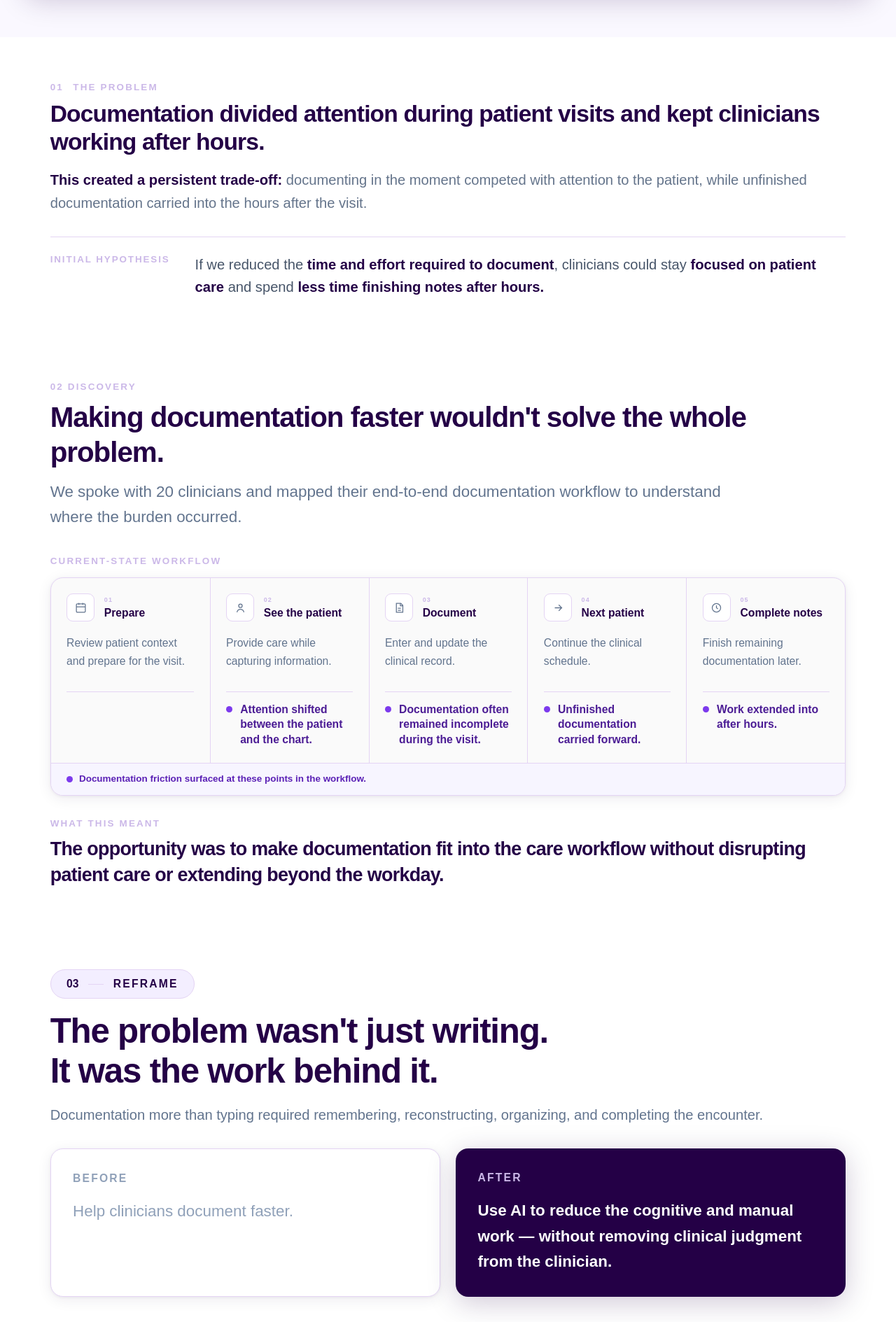
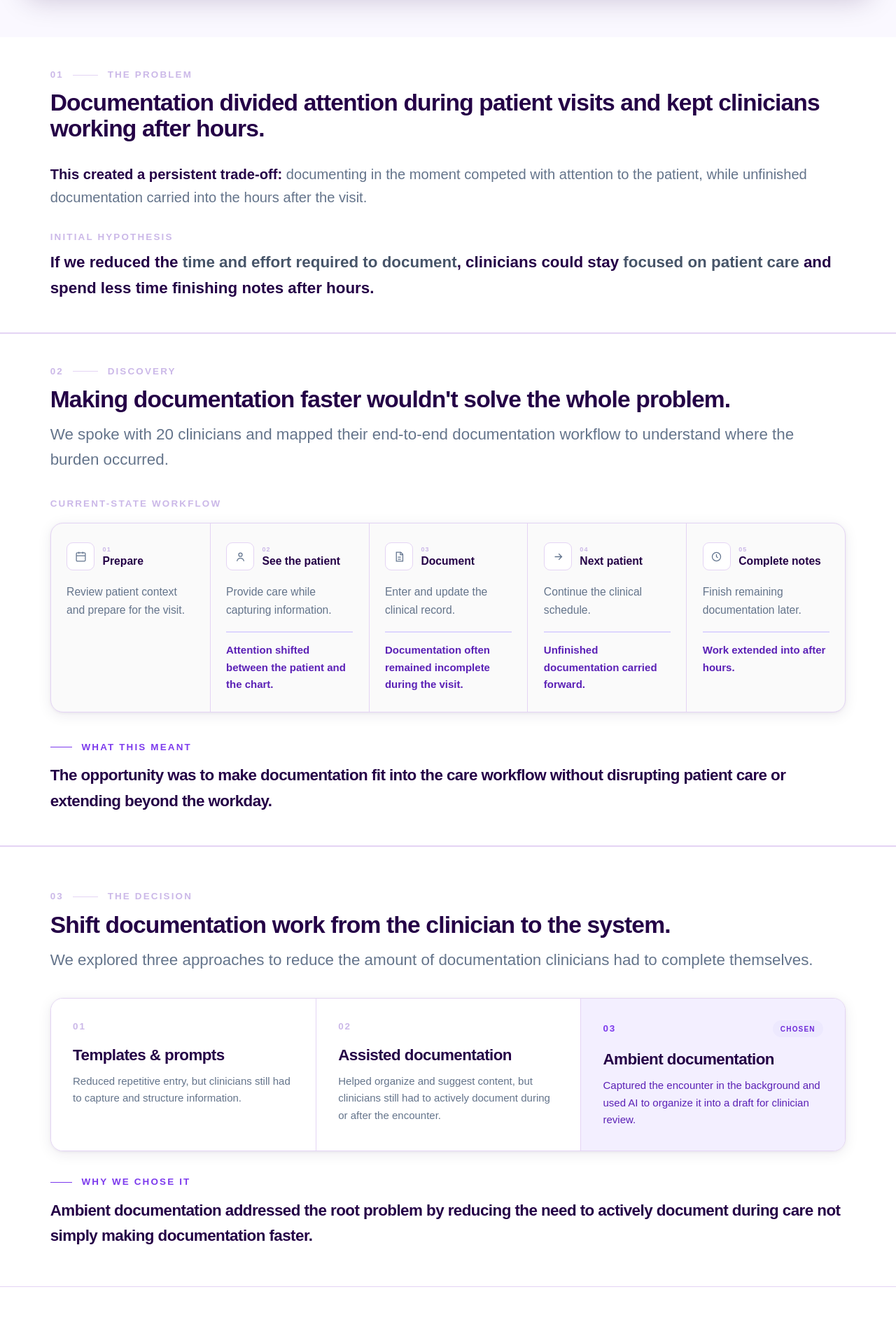
Before and after one commit to tathedrachana1403/portfolio, a Next.js app: page /work/ambient-notes in a window 1280 px wide. Shown: the part 1460-3349 px from the top of the page at 70% size. Built offline with nearby package versions, Linux system fonts and the light colour scheme.

Commit message:
desicion

```diff
--- a/app/page.tsx
+++ b/app/page.tsx
@@ -326,7 +326,7 @@ export default function Home() {
   </h2>
 </ScrollReveal>
 
-            <div className="grid grid-cols-1 md:grid-cols-3 items-stretch" style={{ borderTop: "2px solid #5b21b6", borderLeft: "1px solid #d8b4fe" }}>
+            <div className="grid grid-cols-1 md:grid-cols-5 items-stretch" style={{ borderTop: "2px solid #5b21b6", borderLeft: "1px solid #d8b4fe" }}>
               {leadership.map((item, i) => (
                 <ScrollReveal key={item.title} delay={i * 0.08} className="flex">
                   <div className="flex flex-col p-7 w-full" style={{ borderRight: "1px solid #d8b4fe", borderBottom: "1px solid #d8b4fe" }}>
--- a/app/work/ambient-notes/page.tsx
+++ b/app/work/ambient-notes/page.tsx
@@ -207,16 +207,33 @@ export default function AmbientNotes() {
           </div>
         </div>
 
-        {/* ── 01 THE PROBLEM ── */}
-<Section className="pt-14 pb-12">
-  {/* Section label */}
-  <div className="flex items-center gap-3 mb-2">
+       {/* ============================================================
+    01 — THE PROBLEM
+============================================================ */}
+<section
+  className="w-full"
+  style={{
+    backgroundColor: "#FFFFFF",
+    borderBottom: `1px solid ${BORDER}`,
+  }}
+>
+  <Section className="pt-10 pb-10">
+
+    {/* Chapter Header */}
+    <div className="mb-7">
+
+      <div className="flex items-center gap-3 mb-3">
         <span
           className="text-xs font-bold tracking-[0.16em] uppercase"
           style={{ color: MUTED }}
         >
           01
         </span>
+
+        <span
+          className="h-px w-8"
+          style={{ backgroundColor: BORDER }}
+        />
 
         <span
           className="text-xs font-bold tracking-[0.16em] uppercase"
@@ -226,100 +243,143 @@ export default function AmbientNotes() {
         </span>
       </div>
 
-  {/* Problem statement */}
-  <div className="mb-7">
       <h2
-      className="text-2xl md:text-3xl font-bold leading-[1.2] tracking-tight mb-4"
+        className="text-3xl md:text-3xl font-bold tracking-tight leading-[1.08]"
         style={{ color: DARK }}
       >
         Documentation divided attention during patient visits and kept
         clinicians working after hours.
       </h2>
 
+    </div>
+
+
+    {/* Problem statement */}
     <p
       className="text-base md:text-lg leading-relaxed max-w-5xl"
-      style={{ color: "#64748b" }}
+      style={{ color: "#64748B" }}
     >
-      <strong style={{ color: DARK }}>
+      <span
+        className="font-semibold"
+        style={{ color: DARK }}
+      >
         This created a persistent trade-off:
-      </strong>{" "}
+      </span>{" "}
       documenting in the moment competed with attention to the patient,
       while unfinished documentation carried into the hours after the visit.
     </p>
-  </div>
+
 
     {/* Initial hypothesis */}
-  <div
-    className="grid md:grid-cols-[180px_1fr] gap-6 pt-5"
-    style={{ borderTop: `1px solid ${BORDER}` }}
-  >
+    <div className="mt-7">
+
       <p
-      className="text-xs font-bold tracking-[0.14em] uppercase"
+        className="text-xs font-bold tracking-[0.16em] uppercase mb-2"
         style={{ color: MUTED }}
       >
         Initial hypothesis
       </p>
 
       <p
-      className="text-base md:text-lg font-medium leading-relaxed max-w-4xl"
-      style={{ color: "#475569" }}
+        className="text-lg md:text-xl font-semibold leading-relaxed"
+        style={{ color: DARK }}
       >
         If we reduced the{" "}
-      <strong style={{ color: DARK }}>
+        <span style={{ color: "#475569" }}>
           time and effort required to document
-      </strong>
+        </span>
         , clinicians could stay{" "}
-      <strong style={{ color: DARK }}>
+        <span style={{ color: "#475569" }}>
           focused on patient care
-      </strong>{" "}
-      and spend{" "}
-      <strong style={{ color: DARK }}>
-        less time finishing notes after hours.
-      </strong>
+        </span>{" "}
+        and spend less time finishing notes after hours.
       </p>
+
     </div>
+
   </Section>
+</section>
 
 
-        {/* ── 02 DISCOVERY ── white */}
-<Section className="pt-14 pb-12">
+{/* ============================================================
+    DIVIDER
+============================================================ */}
+<div
+  className="w-full"
+  style={{
+    height: "1px",
+    backgroundColor: BORDER,
+  }}
+/>
 
-  {/* Chapter heading */}
-  <div className="mb-7">
-    <p
-      className="text-xs font-bold tracking-[0.16em] uppercase mb-2"
+
+{/* ============================================================
+    02 — DISCOVERY
+============================================================ */}
+<section
+  className="w-full"
+  style={{
+    backgroundColor: "#FFFFFF",
+    borderBottom: `1px solid ${BORDER}`,
+  }}
+>
+  <Section className="pt-10 pb-10">
+
+    {/* Chapter Header */}
+    <div className="mb-8">
+
+      <div className="flex items-center gap-3 mb-3">
+        <span
+          className="text-xs font-bold tracking-[0.16em] uppercase"
           style={{ color: MUTED }}
         >
-      02 Discovery
-    </p>
+          02
+        </span>
+
+        <span
+          className="h-px w-8"
+          style={{ backgroundColor: BORDER }}
+        />
+
+        <span
+          className="text-xs font-bold tracking-[0.16em] uppercase"
+          style={{ color: MUTED }}
+        >
+          Discovery
+        </span>
+      </div>
 
       <h2
-      className="text-3xl md:text-4xl font-bold tracking-tight leading-tight max-w-4xl"
+        className="text-3xl md:text-3xl font-bold tracking-tight leading-[1.08]"
         style={{ color: DARK }}
       >
         Making documentation faster wouldn't solve the whole problem.
       </h2>
 
       <p
-      className="text-lg md:text-xl text-slate-500 leading-relaxed max-w-4xl mt-3"
+        className="text-lg md:text-xl leading-relaxed mt-3"
+        style={{ color: "#64748B" }}
       >
         We spoke with 20 clinicians and mapped their end-to-end documentation
         workflow to understand where the burden occurred.
       </p>
+
     </div>
 
-  {/* ── CURRENT-STATE WORKFLOW ── */}
+
+    {/* Current-state workflow */}
     <div className="mt-8">
 
       <p
-      className="text-xs font-bold tracking-[0.16em] uppercase mb-3"
+        className="text-xs font-bold tracking-[0.16em] uppercase mb-4"
         style={{ color: MUTED }}
       >
         Current-state workflow
       </p>
 
+
       <div
-      className="rounded-2xl overflow-hidden"
+        className="w-full rounded-2xl overflow-hidden"
         style={{
           backgroundColor: "#FAFAFA",
           border: `1px solid ${BORDER}`,
@@ -327,7 +387,6 @@ export default function AmbientNotes() {
         }}
       >
 
-      {/* Workflow */}
         <div className="grid grid-cols-1 md:grid-cols-5">
 
           {[
@@ -370,7 +429,7 @@ export default function AmbientNotes() {
 
             <div
               key={step.n}
-            className={`relative px-5 py-5 ${
+              className={`px-5 py-6 ${
                 index !== 0 ? "md:border-l" : ""
               }`}
               style={{
@@ -379,13 +438,13 @@ export default function AmbientNotes() {
             >
 
               {/* Step header */}
-            <div className="flex items-center gap-3 mb-4">
+              <div className="flex items-center gap-2.5 mb-4">
 
                 {/* Icon */}
                 <div
                   className="w-9 h-9 shrink-0 rounded-lg flex items-center justify-center"
                   style={{
-                  backgroundColor: "white",
+                    backgroundColor: "#FFFFFF",
                     border: `1px solid ${BORDER}`,
                   }}
                 >
@@ -466,10 +525,11 @@ export default function AmbientNotes() {
 
                 </div>
 
+
                 {/* Number + title */}
                 <div>
                   <p
-                  className="text-[9px] font-bold tracking-[0.12em] uppercase mb-0.5"
+                    className="text-[9px] font-bold tracking-[0.12em] uppercase"
                     style={{ color: MUTED }}
                   >
                     {step.n}
@@ -485,40 +545,34 @@ export default function AmbientNotes() {
 
               </div>
 
+
               {/* Description */}
               <p
-              className="text-sm leading-relaxed text-slate-500"
-              style={{ minHeight: "64px" }}
+                className="text-sm leading-relaxed min-h-[48px]"
+                style={{ color: "#64748B" }}
               >
                 {step.body}
               </p>
 
-            {/* Workflow friction */}
+
+              {/* Pain point */}
+              {step.pain && (
                 <div
                   className="mt-4 pt-3"
                   style={{
-                borderTop: `1px solid ${BORDER}`,
-                minHeight: "72px",
+                    borderTop: "2px solid #DDD6FE",
                   }}
                 >
-              {step.pain && (
-                <div className="flex items-start gap-2.5">
-
-                  <span
-                    className="mt-1.5 w-2 h-2 shrink-0 rounded-full"
-                    style={{ backgroundColor: "#7C3AED" }}
-                  />
 
                   <p
-                    className="text-sm leading-snug font-semibold"
-                    style={{ color: "#4C1D95" }}
+                    className="text-sm md:text-[15px] font-semibold leading-relaxed"
+                    style={{ color: "#5B21B6" }}
                   >
                     {step.pain}
                   </p>
 
                 </div>
               )}
-            </div>
 
             </div>
 
@@ -526,42 +580,41 @@ export default function AmbientNotes() {
 
         </div>
 
-      {/* Legend */}
-      <div
-        className="px-5 py-3 flex items-center gap-2"
-        style={{
-          backgroundColor: "#F7F5FF",
-          borderTop: `1px solid ${BORDER}`,
-        }}
+      </div>
+
+
+      {/* Workflow takeaway */}
+      <p
+        className="text-sm font-semibold mt-4"
+        style={{ color: "#64748B" }}
       >
+
+      </p>
+
+    </div>
+
+
+    {/* What this meant */}
+    <div className="mt-9">
+
+      <div className="flex items-center gap-3 mb-3">
+
         <span
-          className="w-2 h-2 rounded-full shrink-0"
+          className="h-px w-7"
           style={{ backgroundColor: "#7C3AED" }}
         />
 
         <p
-          className="text-xs font-semibold"
-          style={{ color: "#5B21B6" }}
-        >
-          Documentation friction surfaced at these points in the workflow.
-        </p>
-      </div>
-
-    </div>
-  </div>
-
-  {/* ── SYNTHESIS ── */}
-  <div className="mt-7">
-
-    <p
-      className="text-xs font-bold tracking-[0.16em] uppercase mb-2"
-      style={{ color: MUTED }}
+          className="text-xs font-bold tracking-[0.16em] uppercase"
+          style={{ color: "#7C3AED" }}
         >
           What this meant
         </p>
 
+      </div>
+
       <p
-      className="text-xl md:text-2xl font-bold tracking-tight leading-snug max-w-5xl"
+        className="text-lg md:text-xl font-bold tracking-tight leading-relaxed"
         style={{ color: DARK }}
       >
         The opportunity was to make documentation fit into the care workflow
@@ -571,67 +624,194 @@ export default function AmbientNotes() {
     </div>
 
   </Section>
+</section>
 
-        {/* ── 03 REFRAME ── white */}
+        {/* ── 03 THE DECISION ── */}
+<section
+  className="w-full"
+  style={{
+    backgroundColor: "#F8FAFC",
+    borderTop: `1px solid ${BORDER}`,
+    borderBottom: `1px solid ${BORDER}`,
+  }}
+>
   <Section className="pt-14 pb-12">
-          <ChapterHeader
-            number="03" label="Reframe"
-            heading="The problem wasn't just writing. It was the work behind it."
-            sub="Documentation more than typing required remembering, reconstructing, organizing, and completing the encounter."
+
+    {/* ── CHAPTER HEADER ── */}
+    <div className="mb-8">
+
+      <div className="flex items-center gap-3 mb-3">
+        <span
+          className="text-xs font-bold tracking-[0.16em] uppercase"
+          style={{ color: MUTED }}
+        >
+          03
+        </span>
+
+        <span
+          className="h-px w-8"
+          style={{ backgroundColor: BORDER }}
         />
-          <div className="grid md:grid-cols-2 gap-5 mb-7">
+
+        <span
+          className="text-xs font-bold tracking-[0.16em] uppercase"
+          style={{ color: MUTED }}
+        >
+          The Decision
+        </span>
+      </div>
+
+      <h2
+        className="text-3xl md:text-3xl font-bold tracking-tight leading-[1.08]"
+        style={{ color: DARK }}
+      >
+        Shift documentation work from the clinician to the system.
+      </h2>
+
+      <p
+        className="text-lg md:text-xl leading-relaxed mt-3"
+        style={{ color: "#64748B" }}
+      >
+        We explored three approaches to reduce the amount of documentation
+        clinicians had to complete themselves.
+      </p>
+
+    </div>
+
+
+    {/* ── THREE APPROACHES ── */}
     <div
-              className="bg-white rounded-2xl p-7"
-              style={{ border: `1px solid ${BORDER}`, boxShadow: CARD_SHADOW }}
+      className="w-full rounded-2xl overflow-hidden"
+      style={{
+        backgroundColor: "#FFFFFF",
+        border: `1px solid ${BORDER}`,
+        boxShadow: CARD_SHADOW,
+      }}
     >
-              <p className="text-sm font-bold tracking-[0.14em] uppercase mb-4 text-slate-400">Before</p>
-              <p className="text-xl text-slate-400 leading-relaxed font-medium">Help clinicians document faster.</p>
+
+      <div className="grid grid-cols-1 md:grid-cols-3">
+
+        {[
+          {
+            n: "01",
+            title: "Templates & prompts",
+            body:
+              "Reduced repetitive entry, but clinicians still had to capture and structure information.",
+            chosen: false,
+          },
+          {
+            n: "02",
+            title: "Assisted documentation",
+            body:
+              "Helped organize and suggest content, but clinicians still had to actively document during or after the encounter.",
+            chosen: false,
+          },
+          {
+            n: "03",
+            title: "Ambient documentation",
+            body:
+              "Captured the encounter in the background and used AI to organize it into a draft for clinician review.",
+            chosen: true,
+          },
+        ].map((option, index) => (
+
+          <div
+            key={option.n}
+            className={`relative px-6 py-6 md:px-7 md:py-7 ${
+              index !== 0 ? "md:border-l" : ""
+            }`}
+            style={{
+              borderColor: BORDER,
+              backgroundColor: option.chosen ? "#F3EFFF" : "#FFFFFF",
+            }}
+          >
+
+            {/* Number + chosen */}
+            <div className="flex items-center justify-between mb-4">
+
+              <p
+                className="text-xs font-bold tracking-[0.14em] uppercase"
+                style={{
+                  color: option.chosen ? "#7C3AED" : MUTED,
+                }}
+              >
+                {option.n}
+              </p>
+
+              {option.chosen && (
+                <span
+                  className="text-[10px] font-bold tracking-[0.12em] uppercase px-2.5 py-1 rounded-full"
+                  style={{
+                    color: "#6D28D9",
+                    backgroundColor: "#EDE9FE",
+                  }}
+                >
+                  Chosen
+                </span>
+              )}
+
             </div>
-            <div className="rounded-2xl p-7" style={{ backgroundColor: DARK, boxShadow: DARK_SHADOW }}>
-              <p className="text-sm font-bold tracking-[0.14em] uppercase mb-4" style={{ color: MUTED }}>After</p>
-              <p className="text-xl font-semibold leading-relaxed text-white">
-                Use AI to reduce the cognitive and manual work — without removing clinical judgment from the clinician.
+
+
+            {/* Title */}
+            <h3
+              className="text-lg md:text-xl font-bold tracking-tight leading-tight mb-2.5"
+              style={{ color: DARK }}
+            >
+              {option.title}
+            </h3>
+
+
+            {/* Description */}
+            <p
+              className="text-sm md:text-[15px] leading-relaxed"
+              style={{
+                color: option.chosen ? "#5B21B6" : "#64748B",
+              }}
+            >
+              {option.body}
             </p>
+
           </div>
+
+        ))}
+
       </div>
-          <p className="text-base text-slate-500 leading-relaxed">
-            This reframed Ambient Notes from an{" "}
-            <strong style={{ color: DARK }}>AI note generator</strong> into an{" "}
-            <strong style={{ color: DARK }}>AI-assisted documentation workflow</strong> a
-            meaningful difference for how we designed accountability and control into every state.
+
+    </div>
+
+
+    {/* ── WHY THIS DIRECTION ── */}
+    <div className="mt-8">
+
+      <div className="flex items-center gap-3 mb-3">
+
+        <span
+          className="h-px w-7"
+          style={{ backgroundColor: "#7C3AED" }}
+        />
+
+        <p
+          className="text-xs font-bold tracking-[0.16em] uppercase"
+          style={{ color: "#7C3AED" }}
+        >
+        Why we chose it
         </p>
+
+      </div>
+
+      <p
+        className="text-lg md:text-xl font-bold tracking-tight leading-relaxed"
+        style={{ color: DARK }}
+      >
+        Ambient documentation addressed the root problem by reducing the need
+        to actively document during care not simply making documentation faster.
+      </p>
+
+    </div>
+
   </Section>
-
-        {/* ── 04 Define - Design Principles ── lavender */}
-        <Section alt className="pt-14 pb-12">
-          <ChapterHeader
-            number="04" label="Define"
-            heading="AI could reduce the work. Clinicians still had to own the outcome."
-            sub="AI could generate clinical content, but clinicians remained responsible for what entered the medical record. This distinction became the foundation for three design principles."
-          />
-          <div className="grid md:grid-cols-3 gap-4">
-            {[
-              { n: "1", label: "AI accelerates", body: "Capture the encounter and create a structured draft." },
-              { n: "2", label: "Clinician owns",  body: "Review, correct, and approve the content." },
-              { n: "3", label: "System proves",   body: "Make attribution, transfer status, failure, and recovery visible." },
-            ].map((c) => (
-              <div
-                key={c.label}
-                className="bg-white rounded-2xl p-7 flex flex-col"
-                style={{ border: `1px solid ${BORDER}`, boxShadow: CARD_SHADOW }}
-              >
-                <div
-                  className="w-9 h-9 rounded-xl flex items-center justify-center mb-5 text-sm font-black"
-                  style={{ backgroundColor: SOFT, color: DARK }}
-                >
-                  {c.n}
-                </div>
-                <p className="font-bold text-lg mb-2" style={{ color: DARK }}>{c.label}</p>
-                <p className="text-sm text-slate-500 leading-relaxed flex-1">{c.body}</p>
-              </div>
-            ))}
-          </div>
-        </Section>
+</section>
 
         {/* ── 05 DECIDE ── white */}
         <Section className="pt-14 pb-12">
```
Lines whose indentation alone changed are shown as unchanged.
